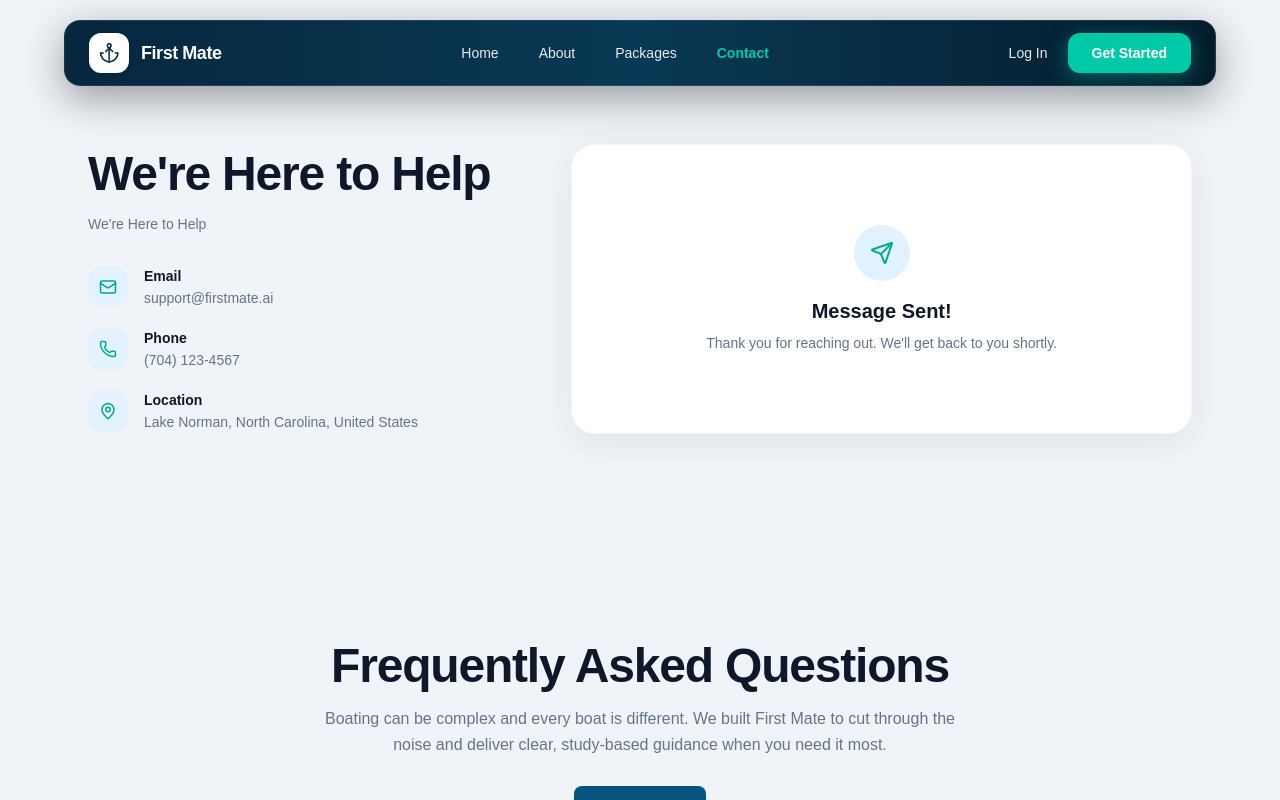
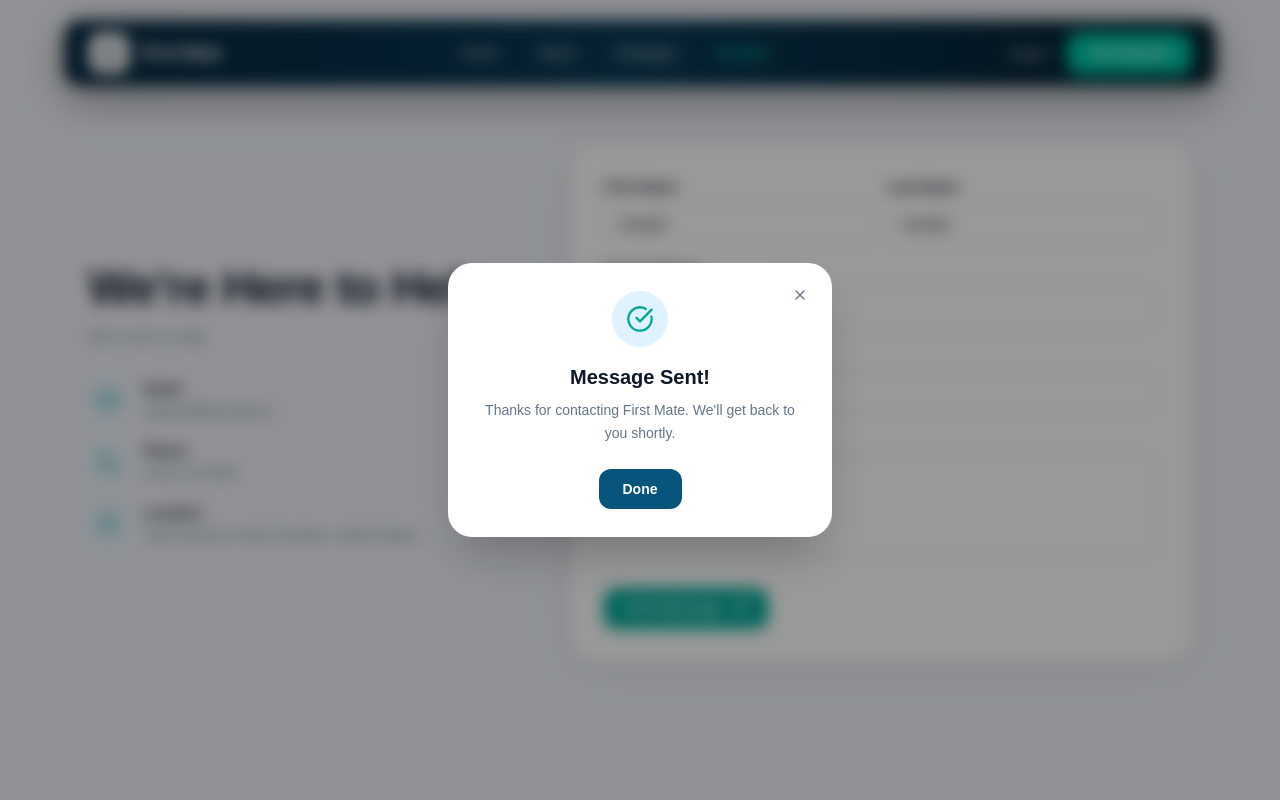
Before and after one commit to umairamjadnxthatch/first-mate-web, a Next.js app: page /contact in a window 1280 px wide. Both pictures are taken after typing "Sample", "Sample", "name@example.com", "Sample", "Sample" into the empty fields and a click on the button "Send Message". Shown: the top 800 px of the page. Built offline with nearby package versions, Linux system fonts and the light colour scheme.

Commit message:
add popup notification msg in the contact form

```diff
--- a/components/contact/ContactForm.tsx
+++ b/components/contact/ContactForm.tsx
@@ -1,7 +1,7 @@
 "use client";
 
 import { useState } from "react";
-import { Mail, Phone, MapPin, Send } from "lucide-react";
+import { Mail, Phone, MapPin, Send, CheckCircle, X } from "lucide-react";
 
 export default function ContactForm() {
     const [formData, setFormData] = useState({
@@ -11,35 +11,112 @@ export default function ContactForm() {
         subject: "",
         message: "",
     });
-    const [submitted, setSubmitted] = useState(false);
 
-    const handleSubmit = (e: React.FormEvent) => {
+    const [errors, setErrors] = useState<Record<string, string>>({});
+    const [popup, setPopup] = useState(false);
+
+    const handleChange = (
+        e: React.ChangeEvent<HTMLInputElement | HTMLTextAreaElement>
+    ) => {
+        const { id, value } = e.target;
+
+        setFormData((prev) => ({
+            ...prev,
+            [id]: value,
+        }));
+
+        // Remove error as user starts typing
+        if (value.trim()) {
+            setErrors((prev) => ({
+                ...prev,
+                [id]: "",
+            }));
+        }
+    };
+
+    const handleSubmit = (e: React.FormEvent<HTMLFormElement>) => {
         e.preventDefault();
-        setSubmitted(true);
+
+        const newErrors: Record<string, string> = {};
+
+        if (!formData.firstName.trim()) {
+            newErrors.firstName = "Required";
+        }
+
+        if (!formData.lastName.trim()) {
+            newErrors.lastName = "Required";
+        }
+
+        if (!formData.email.trim()) {
+            newErrors.email = "Required";
+        } else if (
+            !/^[^\s@]+@[^\s@]+\.[^\s@]+$/.test(formData.email)
+        ) {
+            newErrors.email = "Please enter a valid email";
+        }
+
+        if (!formData.subject.trim()) {
+            newErrors.subject = "Required";
+        }
+
+        if (!formData.message.trim()) {
+            newErrors.message = "Required";
+        }
+
+        setErrors(newErrors);
+
+        // Don't submit if there are errors
+        if (Object.keys(newErrors).length > 0) {
+            return;
+        }
+
+        // Frontend-only success
+        setPopup(true);
+    };
+
+    const closePopup = () => {
+        setPopup(false);
+
+        setFormData({
+            firstName: "",
+            lastName: "",
+            email: "",
+            subject: "",
+            message: "",
+        });
+
+        setErrors({});
     };
 
     return (
+        <>
             <section className="bg-[#f0f4f9] pt-36 pb-16 sm:pt-36 sm:pb-24">
                 <div className="mx-auto max-w-6xl px-6">
-                <div className="grid grid-cols-1 gap-10 lg:grid-cols-12 lg:gap-14 items-center">
+                    <div className="grid grid-cols-1 items-center gap-10 lg:grid-cols-12 lg:gap-14">
 
-                    {/* ── Left Column: Contact Info ── */}
-                    <div className="lg:col-span-5 flex flex-col justify-start">
+                        {/* Left Column */}
+                        <div className="flex flex-col justify-start lg:col-span-5">
                             <h1 className="text-[2.75rem] font-extrabold leading-[1.15] tracking-tight text-[#0f172a] sm:text-5xl">
                                 We&apos;re Here to Help
                             </h1>
+
                             <p className="mt-3 text-sm text-[#64748b]">
                                 We&apos;re Here to Help
                             </p>
 
                             <div className="mt-8 space-y-5">
+
                                 {/* Email */}
                                 <div className="flex items-center gap-4">
                                     <span className="flex h-10 w-10 shrink-0 items-center justify-center rounded-xl bg-[#e0f2fe]/80 text-[#00a896]">
                                         <Mail className="h-4.5 w-4.5" />
                                     </span>
+
                                     <div>
-                                    <p className="text-sm font-semibold text-[#0f172a]">Email</p>
+                                        <p className="text-sm font-semibold text-[#0f172a]">
+                                            Email
+                                        </p>
+
                                         <a
                                             href="mailto:support@firstmate.ai"
                                             className="mt-0.5 block text-sm text-[#64748b] transition hover:text-[#00a896]"
@@ -54,8 +131,12 @@ export default function ContactForm() {
                                     <span className="flex h-10 w-10 shrink-0 items-center justify-center rounded-xl bg-[#e0f2fe]/80 text-[#00a896]">
                                         <Phone className="h-4.5 w-4.5" />
                                     </span>
+
                                     <div>
-                                    <p className="text-sm font-semibold text-[#0f172a]">Phone</p>
+                                        <p className="text-sm font-semibold text-[#0f172a]">
+                                            Phone
+                                        </p>
+
                                         <a
                                             href="tel:+17041234567"
                                             className="mt-0.5 block text-sm text-[#64748b] transition hover:text-[#00a896]"
@@ -70,35 +151,35 @@ export default function ContactForm() {
                                     <span className="flex h-10 w-10 shrink-0 items-center justify-center rounded-xl bg-[#e0f2fe]/80 text-[#00a896]">
                                         <MapPin className="h-4.5 w-4.5" />
                                     </span>
+
                                     <div>
-                                    <p className="text-sm font-semibold text-[#0f172a]">Location</p>
+                                        <p className="text-sm font-semibold text-[#0f172a]">
+                                            Location
+                                        </p>
+
                                         <p className="mt-0.5 text-sm text-[#64748b]">
                                             Lake Norman, North Carolina, United States
                                         </p>
                                     </div>
                                 </div>
+
                             </div>
                         </div>
 
-                    {/* ── Right Column: Form Card ── */}
+                        {/* Right Column */}
                         <div className="lg:col-span-7">
-                        <div className="rounded-3xl border border-slate-100/80 bg-white p-6 sm:p-8 shadow-[0_8px_40px_rgba(0,0,0,0.07)]">
-                            {submitted ? (
-                                <div className="py-12 text-center">
-                                    <div className="mx-auto flex h-14 w-14 items-center justify-center rounded-full bg-[#e0f2fe] text-[#00a896]">
-                                        <Send className="h-6 w-6" />
-                                    </div>
-                                    <h3 className="mt-4 text-xl font-bold text-[#0f172a]">
-                                        Message Sent!
-                                    </h3>
-                                    <p className="mt-2 text-sm text-[#64748b]">
-                                        Thank you for reaching out. We&apos;ll get back to you shortly.
-                                    </p>
-                                </div>
-                            ) : (
-                                <form onSubmit={handleSubmit} className="space-y-4">
+                            <div className="rounded-3xl border border-slate-100/80 bg-white p-6 shadow-[0_8px_40px_rgba(0,0,0,0.07)] sm:p-8">
+
+                                <form
+                                    onSubmit={handleSubmit}
+                                    noValidate
+                                    className="space-y-4"
+                                >
+
                                     {/* Name Row */}
                                     <div className="grid grid-cols-1 gap-3 sm:grid-cols-2">
+
+                                        {/* First Name */}
                                         <div>
                                             <label
                                                 htmlFor="firstName"
@@ -106,18 +187,27 @@ export default function ContactForm() {
                                             >
                                                 First Name
                                             </label>
+
                                             <input
                                                 type="text"
                                                 id="firstName"
                                                 placeholder="Jane"
-                                                required
                                                 value={formData.firstName}
-                                                onChange={(e) =>
-                                                    setFormData({ ...formData, firstName: e.target.value })
-                                                }
-                                                className="mt-1.5 w-full rounded-xl border border-slate-200 bg-white px-3.5 py-2.5 text-sm text-[#0f172a] placeholder-slate-400 outline-none transition focus:border-[#00a896] focus:ring-1 focus:ring-[#00a896]"
+                                                onChange={handleChange}
+                                                className={`mt-1.5 w-full rounded-xl border bg-white px-3.5 py-2.5 text-sm text-[#0f172a] outline-none transition placeholder:text-slate-400 focus:border-[#00a896] focus:ring-1 focus:ring-[#00a896] ${errors.firstName
+                                                    ? "border-red-400"
+                                                    : "border-slate-200"
+                                                    }`}
                                             />
+
+                                            {errors.firstName && (
+                                                <p className="mt-1 text-xs text-red-500">
+                                                    {errors.firstName}
+                                                </p>
+                                            )}
                                         </div>
+
+                                        {/* Last Name */}
                                         <div>
                                             <label
                                                 htmlFor="lastName"
@@ -125,21 +215,28 @@ export default function ContactForm() {
                                             >
                                                 Last Name
                                             </label>
+
                                             <input
                                                 type="text"
                                                 id="lastName"
                                                 placeholder="Harbor"
-                                                required
                                                 value={formData.lastName}
-                                                onChange={(e) =>
-                                                    setFormData({ ...formData, lastName: e.target.value })
-                                                }
-                                                className="mt-1.5 w-full rounded-xl border border-slate-200 bg-white px-3.5 py-2.5 text-sm text-[#0f172a] placeholder-slate-400 outline-none transition focus:border-[#00a896] focus:ring-1 focus:ring-[#00a896]"
+                                                onChange={handleChange}
+                                                className={`mt-1.5 w-full rounded-xl border bg-white px-3.5 py-2.5 text-sm text-[#0f172a] outline-none transition placeholder:text-slate-400 focus:border-[#00a896] focus:ring-1 focus:ring-[#00a896] ${errors.lastName
+                                                    ? "border-red-400"
+                                                    : "border-slate-200"
+                                                    }`}
                                             />
+
+                                            {errors.lastName && (
+                                                <p className="mt-1 text-xs text-red-500">
+                                                    {errors.lastName}
+                                                </p>
+                                            )}
                                         </div>
                                     </div>
 
-                                    {/* Email Address */}
+                                    {/* Email */}
                                     <div>
                                         <label
                                             htmlFor="email"
@@ -147,17 +244,24 @@ export default function ContactForm() {
                                         >
                                             Email Address
                                         </label>
+
                                         <input
                                             type="email"
                                             id="email"
                                             placeholder="jane@example.com"
-                                            required
                                             value={formData.email}
-                                            onChange={(e) =>
-                                                setFormData({ ...formData, email: e.target.value })
-                                            }
-                                            className="mt-1.5 w-full rounded-xl border border-slate-200 bg-white px-3.5 py-2.5 text-sm text-[#0f172a] placeholder-slate-400 outline-none transition focus:border-[#00a896] focus:ring-1 focus:ring-[#00a896]"
+                                            onChange={handleChange}
+                                            className={`mt-1.5 w-full rounded-xl border bg-white px-3.5 py-2.5 text-sm text-[#0f172a] outline-none transition placeholder:text-slate-400 focus:border-[#00a896] focus:ring-1 focus:ring-[#00a896] ${errors.email
+                                                ? "border-red-400"
+                                                : "border-slate-200"
+                                                }`}
                                         />
+
+                                        {errors.email && (
+                                            <p className="mt-1 text-xs text-red-500">
+                                                {errors.email}
+                                            </p>
+                                        )}
                                     </div>
 
                                     {/* Subject */}
@@ -168,17 +272,24 @@ export default function ContactForm() {
                                         >
                                             Subject
                                         </label>
+
                                         <input
                                             type="text"
                                             id="subject"
                                             placeholder="How can we help?"
-                                            required
                                             value={formData.subject}
-                                            onChange={(e) =>
-                                                setFormData({ ...formData, subject: e.target.value })
-                                            }
-                                            className="mt-1.5 w-full rounded-xl border border-slate-200 bg-white px-3.5 py-2.5 text-sm text-[#0f172a] placeholder-slate-400 outline-none transition focus:border-[#00a896] focus:ring-1 focus:ring-[#00a896]"
+                                            onChange={handleChange}
+                                            className={`mt-1.5 w-full rounded-xl border bg-white px-3.5 py-2.5 text-sm text-[#0f172a] outline-none transition placeholder:text-slate-400 focus:border-[#00a896] focus:ring-1 focus:ring-[#00a896] ${errors.subject
+                                                ? "border-red-400"
+                                                : "border-slate-200"
+                                                }`}
                                         />
+
+                                        {errors.subject && (
+                                            <p className="mt-1 text-xs text-red-500">
+                                                {errors.subject}
+                                            </p>
+                                        )}
                                     </div>
 
                                     {/* Message */}
@@ -189,36 +300,84 @@ export default function ContactForm() {
                                         >
                                             Message
                                         </label>
+
                                         <textarea
                                             id="message"
                                             rows={4}
                                             placeholder="Tell us a bit more..."
-                                            required
                                             value={formData.message}
-                                            onChange={(e) =>
-                                                setFormData({ ...formData, message: e.target.value })
-                                            }
-                                            className="mt-1.5 w-full resize-none rounded-xl border border-slate-200 bg-white px-3.5 py-2.5 text-sm text-[#0f172a] placeholder-slate-400 outline-none transition focus:border-[#00a896] focus:ring-1 focus:ring-[#00a896]"
+                                            onChange={handleChange}
+                                            className={`mt-1.5 w-full resize-none rounded-xl border bg-white px-3.5 py-2.5 text-sm text-[#0f172a] outline-none transition placeholder:text-slate-400 focus:border-[#00a896] focus:ring-1 focus:ring-[#00a896] ${errors.message
+                                                ? "border-red-400"
+                                                : "border-slate-200"
+                                                }`}
                                         />
+
+                                        {errors.message && (
+                                            <p className="mt-1 text-xs text-red-500">
+                                                {errors.message}
+                                            </p>
+                                        )}
                                     </div>
 
-                                    {/* Submit Button */}
+                                    {/* Submit */}
                                     <div className="pt-2">
                                         <button
                                             type="submit"
-                                            className="inline-flex cursor-pointer items-center gap-2.5 rounded-xl bg-[#00a896] px-5 py-2.5 text-sm font-semibold text-white shadow-md shadow-[#00a896]/30 transition-all duration-200 hover:bg-[#009686] hover:scale-[1.02] active:scale-[0.98]"
+                                            className="inline-flex cursor-pointer items-center gap-2.5 rounded-xl bg-[#00a896] px-5 py-2.5 text-sm font-semibold text-white shadow-md shadow-[#00a896]/30 transition-all duration-200 hover:scale-[1.02] hover:bg-[#009686] active:scale-[0.98]"
                                         >
                                             <span>Send Message</span>
                                             <Send className="h-4 w-4" />
                                         </button>
                                     </div>
+
                                 </form>
-                            )}
                             </div>
                         </div>
 
                     </div>
                 </div>
             </section>
+
+            {/* Success Popup */}
+            {popup && (
+                <div className="fixed inset-0 z-[999] flex items-center justify-center bg-black/40 px-6 backdrop-blur-sm">
+                    <div className="relative w-full max-w-sm rounded-3xl bg-white p-7 text-center shadow-2xl">
+
+                        {/* Close */}
+                        <button
+                            type="button"
+                            onClick={closePopup}
+                            aria-label="Close popup"
+                            className="absolute right-4 top-4 flex h-8 w-8 cursor-pointer items-center justify-center rounded-full text-[#64748b] transition hover:bg-slate-100 hover:text-[#0f172a]"
+                        >
+                            <X className="h-4 w-4" />
+                        </button>
+
+                        {/* Success Icon */}
+                        <div className="mx-auto flex h-14 w-14 items-center justify-center rounded-full bg-[#e0f2fe] text-[#00a896]">
+                            <CheckCircle className="h-7 w-7" />
+                        </div>
+
+                        <h3 className="mt-4 text-xl font-bold text-[#0f172a]">
+                            Message Sent!
+                        </h3>
+
+                        <p className="mt-2 text-sm leading-relaxed text-[#64748b]">
+                            Thanks for contacting First Mate. We&apos;ll get
+                            back to you shortly.
+                        </p>
+
+                        <button
+                            type="button"
+                            onClick={closePopup}
+                            className="mt-6 cursor-pointer rounded-xl bg-[#07557c] px-6 py-2.5 text-sm font-semibold text-white transition hover:bg-[#053d5a]"
+                        >
+                            Done
+                        </button>
+                    </div>
+                </div>
+            )}
+        </>
     );
 }
```
Lines whose indentation alone changed are shown as unchanged.
